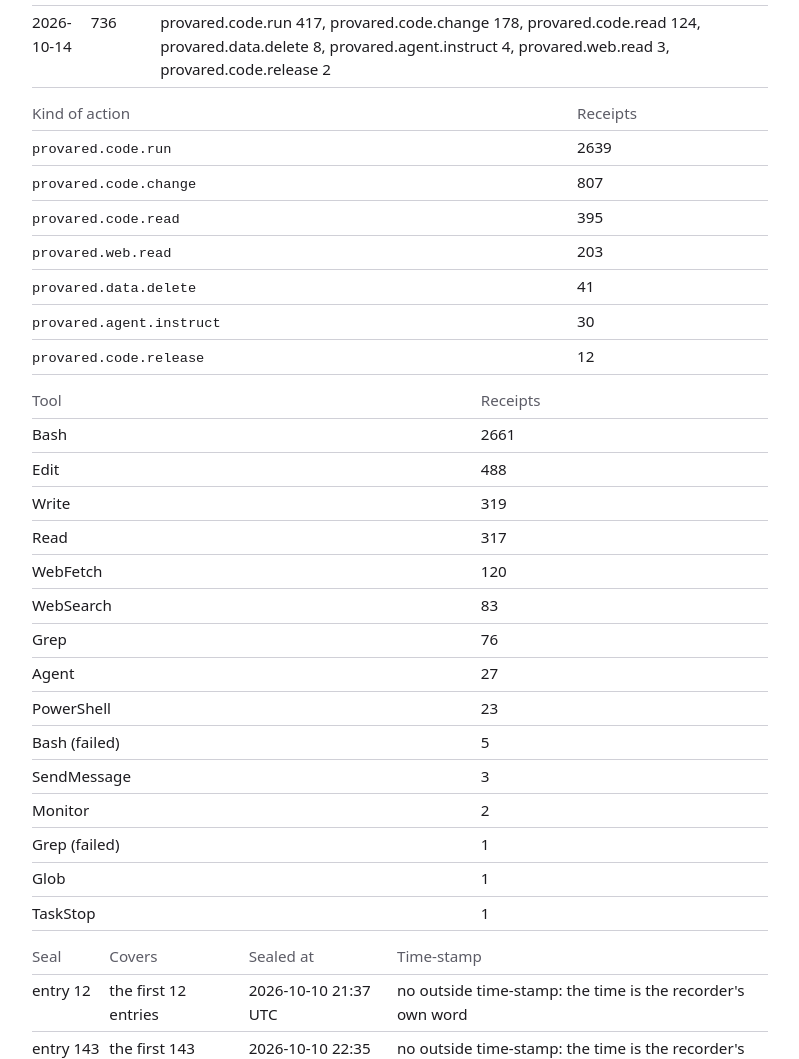
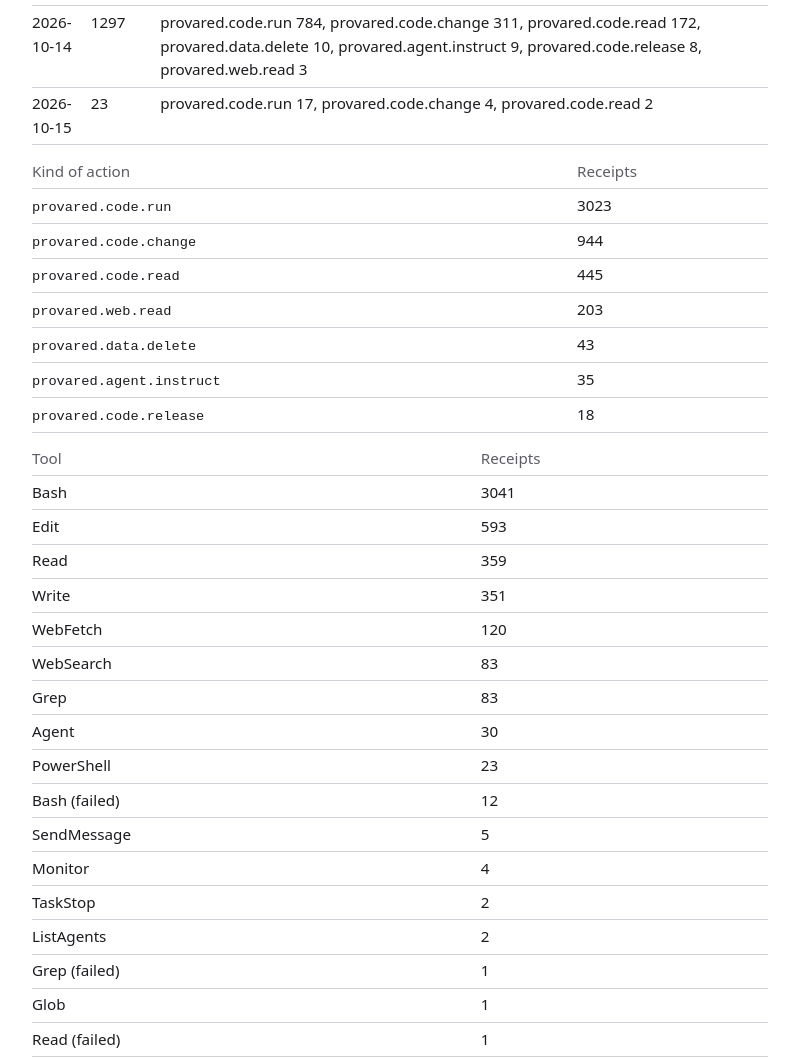
Before and after one commit to provared/provared, a website: page site/records/index.html in a window 1280 px wide. Shown: the part 2786-3845 px from the top of the page, without its empty margins (240-1039 px from the left). Drawn offline with Linux system fonts and the light colour scheme.

Commit message:
The pages at prova.red say 0.4.0 and 40 rounds of review; the record page for 15 October 2026, 4,711 receipts under seven seals
The home page, the worked example and the page in plain words now say
version 0.4.0, which is on npm and the Python Package Index since
14 October 2026, and count the rounds of review as the README does: 40,
each reviewer a fresh session given the code, the documents and a brief,
every fault fixed or stated as a limit, and kept as a test. They name
pydantic-ai-provared beside provared-langchain. The sitemap's dates
follow.

The record page was made again with the published 0.4.0 checker, which
counts the keys it was given ("the passkeys you trust"): 4,711 receipts
from 10 October 21:20 UTC to 15 October 19:47 UTC, under seven seals.
The book and the checker's answer are in the release "record"; their
fingerprints in files.sha256 match the uploaded files.

Co-Authored-By: Claude Opus 5.5 <noreply@anthropic.com>

```diff
--- a/site/records/index.html
+++ b/site/records/index.html
@@ -30,7 +30,7 @@
 </header>
 <main>
 
-<p>Everything else on this site is an invented example. This page is a real record, kept day by day: the coding agent the author runs to build Provared, recorded under permissions the author signed with their own passkey. The record is added to each day until the latest permission ends on 2026-12-31 23:59 UTC. This page was last made on 2026-10-14 19:59 UTC, from a book of 4135 entries.</p>
+<p>Everything else on this site is an invented example. This page is a real record, kept day by day: the coding agent the author runs to build Provared, recorded under permissions the author signed with their own passkey. The record is added to each day until the latest permission ends on 2026-12-31 23:59 UTC. This page was last made on 2026-10-15 19:47 UTC, from a book of 4720 entries.</p>
 
 <h2>What the agent is for</h2>
 <p>The agent is Claude Code, a coding agent, which the author uses in their own time to read and change the code of Provared in its repository, run its tests and tools, and publish what the author approves. The permission names it, allows seven kinds of action with limits on four of them, states five rules of conduct, and was signed on 10 October 2026 at <a href="../sign/">prova.red/sign/</a> with the author's passkey. It was renewed with permission 2, in force from 2026-10-14 19:23 UTC until 2026-12-31 23:59 UTC, with changes that its entry below shows. The author's name in it, "Pavel i", is what the author typed: a name in a record is a label, and only the keys are checked.</p>
@@ -81,7 +81,7 @@ Entry 3887: SLIP J0TC03NY5y5YKw7G3FbSrCMmflpfoatCsLaKTCpJNWY
   Signature, passkey (ES256): valid</pre>
 
 <h2>What the agent did</h2>
-<p>4127 receipts, from 2026-10-10 21:20 UTC to 2026-10-14 19:59 UTC, under 6 seals. Days and times are in UTC.</p>
+<p>4711 receipts, from 2026-10-10 21:20 UTC to 2026-10-15 19:47 UTC, under 7 seals. Days and times are in UTC.</p>
 <table>
   <thead><tr><th>Day</th><th>Receipts</th><th>By kind of action</th></tr></thead>
   <tbody>
@@ -89,39 +89,42 @@ Entry 3887: SLIP J0TC03NY5y5YKw7G3FbSrCMmflpfoatCsLaKTCpJNWY
     <tr><td>2026-10-11</td><td>496</td><td>provared.code.run 334, provared.code.change 66, provared.web.read 57, provared.data.delete 17, provared.code.read 15, provared.agent.instruct 5, provared.code.release 2</td></tr>
     <tr><td>2026-10-12</td><td>1612</td><td>provared.code.run 1068, provared.code.change 273, provared.web.read 135, provared.code.read 113, provared.agent.instruct 17, provared.data.delete 4, provared.code.release 2</td></tr>
     <tr><td>2026-10-13</td><td>1091</td><td>provared.code.run 698, provared.code.change 242, provared.code.read 132, provared.data.delete 12, provared.web.read 4, provared.agent.instruct 2, provared.code.release 1</td></tr>
-    <tr><td>2026-10-14</td><td>736</td><td>provared.code.run 417, provared.code.change 178, provared.code.read 124, provared.data.delete 8, provared.agent.instruct 4, provared.web.read 3, provared.code.release 2</td></tr>
+    <tr><td>2026-10-14</td><td>1297</td><td>provared.code.run 784, provared.code.change 311, provared.code.read 172, provared.data.delete 10, provared.agent.instruct 9, provared.code.release 8, provared.web.read 3</td></tr>
+    <tr><td>2026-10-15</td><td>23</td><td>provared.code.run 17, provared.code.change 4, provared.code.read 2</td></tr>
   </tbody>
 </table>
 <table>
   <thead><tr><th>Kind of action</th><th>Receipts</th></tr></thead>
   <tbody>
-    <tr><td><code>provared.code.run</code></td><td>2639</td></tr>
-    <tr><td><code>provared.code.change</code></td><td>807</td></tr>
-    <tr><td><code>provared.code.read</code></td><td>395</td></tr>
+    <tr><td><code>provared.code.run</code></td><td>3023</td></tr>
+    <tr><td><code>provared.code.change</code></td><td>944</td></tr>
+    <tr><td><code>provared.code.read</code></td><td>445</td></tr>
     <tr><td><code>provared.web.read</code></td><td>203</td></tr>
-    <tr><td><code>provared.data.delete</code></td><td>41</td></tr>
-    <tr><td><code>provared.agent.instruct</code></td><td>30</td></tr>
-    <tr><td><code>provared.code.release</code></td><td>12</td></tr>
+    <tr><td><code>provared.data.delete</code></td><td>43</td></tr>
+    <tr><td><code>provared.agent.instruct</code></td><td>35</td></tr>
+    <tr><td><code>provared.code.release</code></td><td>18</td></tr>
   </tbody>
 </table>
 <table>
   <thead><tr><th>Tool</th><th>Receipts</th></tr></thead>
   <tbody>
-    <tr><td>Bash</td><td>2661</td></tr>
-    <tr><td>Edit</td><td>488</td></tr>
-    <tr><td>Write</td><td>319</td></tr>
-    <tr><td>Read</td><td>317</td></tr>
+    <tr><td>Bash</td><td>3041</td></tr>
+    <tr><td>Edit</td><td>593</td></tr>
+    <tr><td>Read</td><td>359</td></tr>
+    <tr><td>Write</td><td>351</td></tr>
     <tr><td>WebFetch</td><td>120</td></tr>
     <tr><td>WebSearch</td><td>83</td></tr>
-    <tr><td>Grep</td><td>76</td></tr>
-    <tr><td>Agent</td><td>27</td></tr>
+    <tr><td>Grep</td><td>83</td></tr>
+    <tr><td>Agent</td><td>30</td></tr>
     <tr><td>PowerShell</td><td>23</td></tr>
-    <tr><td>Bash (failed)</td><td>5</td></tr>
-    <tr><td>SendMessage</td><td>3</td></tr>
-    <tr><td>Monitor</td><td>2</td></tr>
+    <tr><td>Bash (failed)</td><td>12</td></tr>
+    <tr><td>SendMessage</td><td>5</td></tr>
+    <tr><td>Monitor</td><td>4</td></tr>
+    <tr><td>TaskStop</td><td>2</td></tr>
+    <tr><td>ListAgents</td><td>2</td></tr>
     <tr><td>Grep (failed)</td><td>1</td></tr>
     <tr><td>Glob</td><td>1</td></tr>
-    <tr><td>TaskStop</td><td>1</td></tr>
+    <tr><td>Read (failed)</td><td>1</td></tr>
   </tbody>
 </table>
 <table>
@@ -133,6 +136,7 @@ Entry 3887: SLIP J0TC03NY5y5YKw7G3FbSrCMmflpfoatCsLaKTCpJNWY
     <tr><td>entry 715</td><td>the first 715 entries</td><td>2026-10-12 21:06 UTC</td><td>no outside time-stamp: the time is the recorder's own word</td></tr>
     <tr><td>entry 2334</td><td>the first 2334 entries</td><td>2026-10-13 18:33 UTC</td><td>no outside time-stamp: the time is the recorder's own word</td></tr>
     <tr><td>entry 3755</td><td>the first 3755 entries</td><td>2026-10-14 19:09 UTC</td><td>no outside time-stamp: the time is the recorder's own word</td></tr>
+    <tr><td>entry 4718</td><td>the first 4718 entries</td><td>2026-10-15 19:47 UTC</td><td>no outside time-stamp: the time is the recorder's own word</td></tr>
   </tbody>
 </table>
 
@@ -149,12 +153,12 @@ Entry 3887: SLIP J0TC03NY5y5YKw7G3FbSrCMmflpfoatCsLaKTCpJNWY
   Was every signature checked?          yes
   Did the agent stay within its slip?   NO: first at entry 3135
   Time-stamped in a way you trust?      no
-  Checked against keys you named?       yes: the passkey you trust, and the recorder you expect
-  Slips 2, stubs 4127 (countersigned 0, one-sided 4127), seals 6</pre>
+  Checked against keys you named?       yes: the passkeys you trust, and the recorder you expect
+  Slips 2, stubs 4711 (countersigned 0, one-sided 4711), seals 7</pre>
 <p>The whole answer, one block for each entry, is <a href="checker-answer.txt">checker-answer.txt</a>.</p>
 
 <h2>Check it yourself</h2>
-<p>The book is <a href="book.jsonl">book.jsonl</a> (4135 entries, about 28230 KB), and its permissions alone are <a href="slip.json">slip.json</a>, <a href="slip-2.json">slip-2.json</a>. A checker trusts nothing it is not told to trust, so name the keys: the two passkeys that signed the permissions, each by its thumbprint, and the recorder's three keys, by the fingerprint of the set. With Node.js 24.7 or later:</p>
+<p>The book is <a href="book.jsonl">book.jsonl</a> (4720 entries, about 32231 KB), and its permissions alone are <a href="slip.json">slip.json</a>, <a href="slip-2.json">slip-2.json</a>. A checker trusts nothing it is not told to trust, so name the keys: the two passkeys that signed the permissions, each by its thumbprint, and the recorder's three keys, by the fingerprint of the set. With Node.js 24.7 or later:</p>
 <pre>npm install provared
 npx provared-check book.jsonl --issuer BkrSDxKyk2FW0GD0-WCyOKcRRXZs6QDLBPjlBMItPPk --issuer Wt7n9Omj4ZvioJdUV4OhP2V0pAte3HAVpI0xqL_1aIw --sealer OOgdiubfBSeXkjMOi5bUcbFyXpuuorxC2gdtV2oyAhw</pre>
 <p>Or in a browser, on the <a href="../check/">checking page</a>: choose the file, and paste the thumbprints, one to a line, into the passkey box and the fingerprint into the recorder box. No browser tried on the author's computer on 13 October 2026 (Chrome 155, Edge 155 and Brave 155) has the third method a seal is signed with (SLH-DSA), so in a browser the page says that the check was not complete and gives no pass; all three check the receipts' quantum-safe signatures (ML-DSA). The command-line checker checks everything.</p>
```
Also changed, not shown: site/index.html (+4 -4 lines), site/over-the-limit.html (+2 -2 lines), site/sitemap.xml (+4 -4 lines), site/three-minutes.html (+4 -4 lines), 1 other file.
